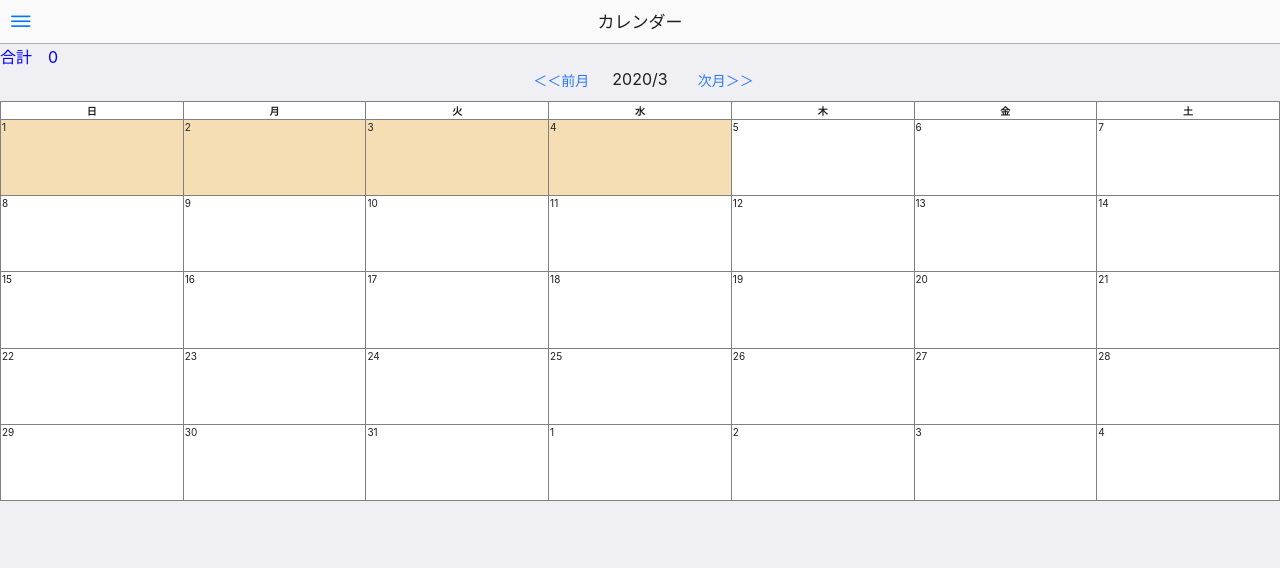
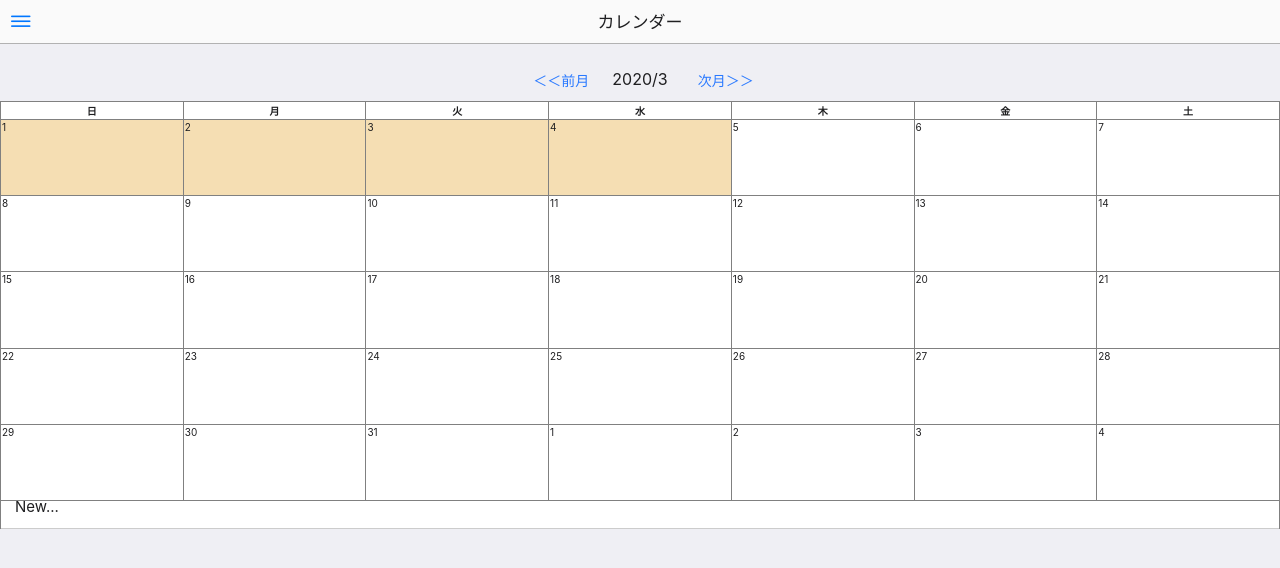
Before and after one commit to sakaiyusuke0801/SloPachiCalendar2, a website: page www/index.html in a window 1280 px wide. Drawn offline with Linux system fonts and the light colour scheme.

Commit message:
Update style.css

```diff
--- a/www/css/style.css
+++ b/www/css/style.css
@@ -40,9 +40,16 @@ td {
     pointer-events: none; /* 電話番号リンク無効 */
 }
 #balance_list {
-    margin-top: 350px;
+    margin-bottom: 450px;
     font-size: 1px;
+}
+#balance_all {
+    margin-top: 389px;
+    background-color: white;
+    border: 1px solid gray;
 }
 .list-item {
   font-size: 15px;
+  border: 1px solid gray;
+  z-index: 100;
 }
```
